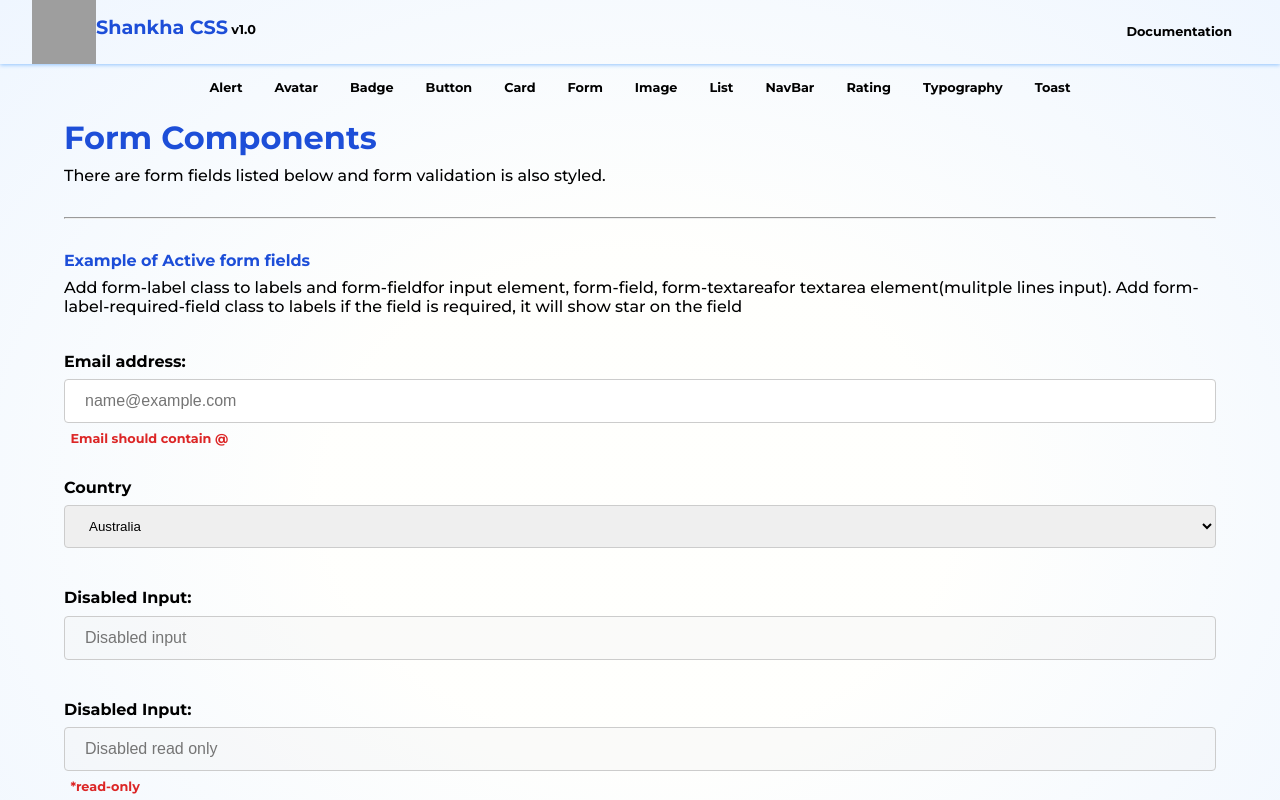
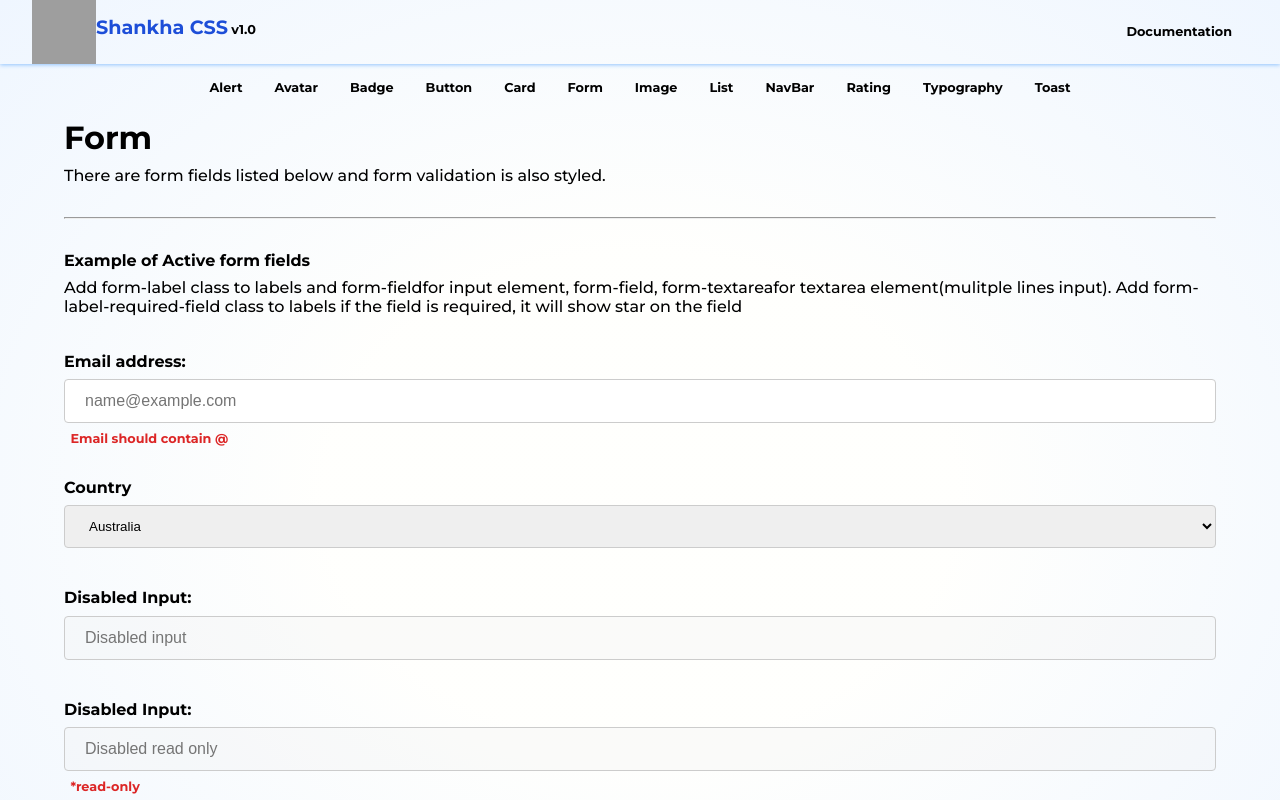
Before and after one commit to harshith-venkatesh/ShankhaCSS, a React (Create React App) app: page / in a window 1280 px wide. Both pictures are taken after a click on the item "Form". Shown: the top 800 px of the page. Built offline with nearby package versions, Linux system fonts and the light colour scheme; grey boxes are pictures that could not be loaded.

Commit message:
heading color changed to black

```diff
--- a/src/components/Form/Form.js
+++ b/src/components/Form/Form.js
@@ -3,7 +3,7 @@ import React from "react";
 export const Form = () => {
 	return (
 		<div>
-			<h1>Form Components</h1>
+			<h1>Form </h1>
 			<p>
 				There are form fields listed below and form validation is also styled.
 			</p>
--- a/src/styles.css
+++ b/src/styles.css
@@ -150,7 +150,7 @@ h5,
 h6 {
 	margin: 0.5rem 0;
 	display: block;
-	color: var(--blue-700);
+	color: black;
 }
 
 p {
```
